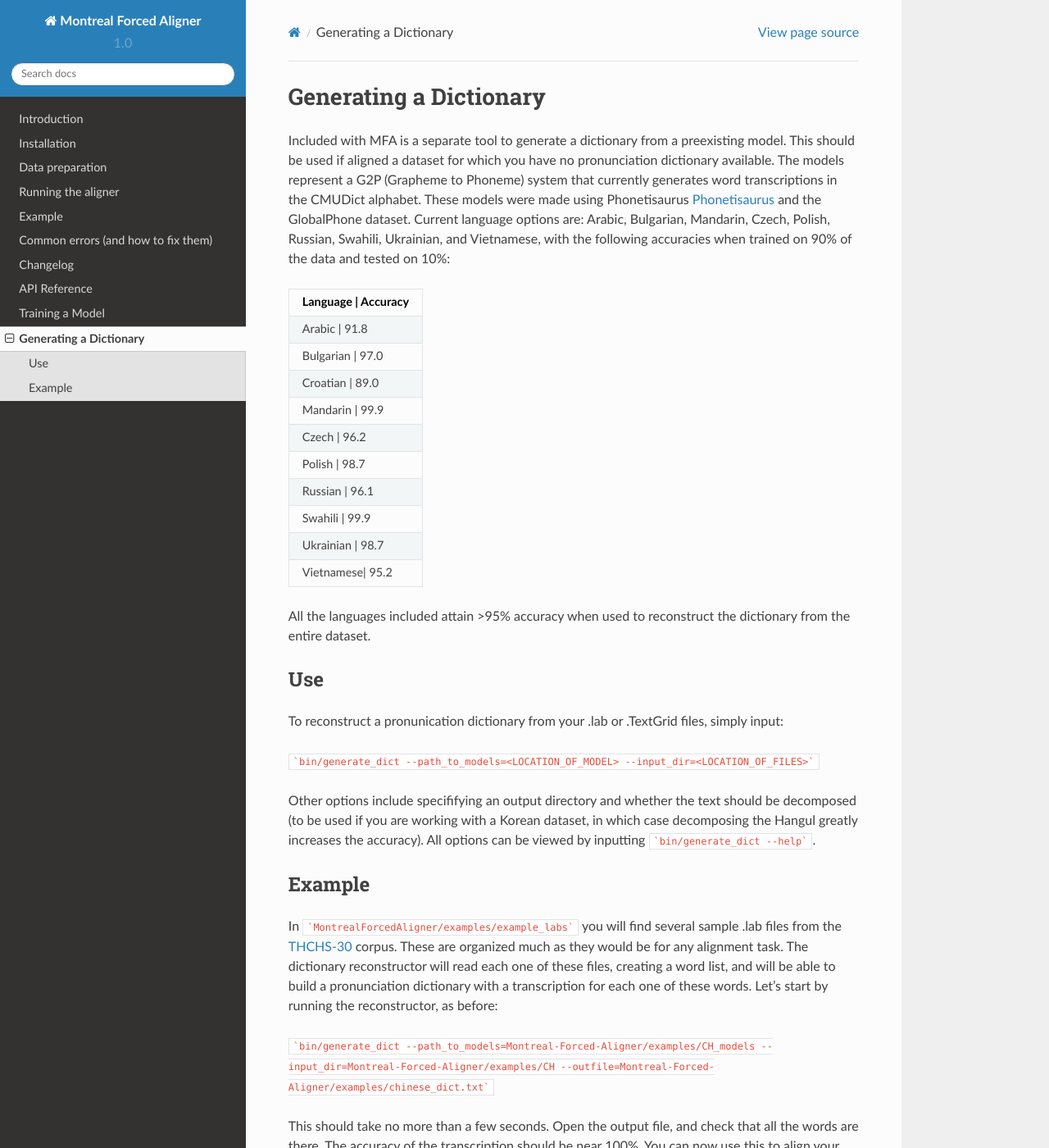
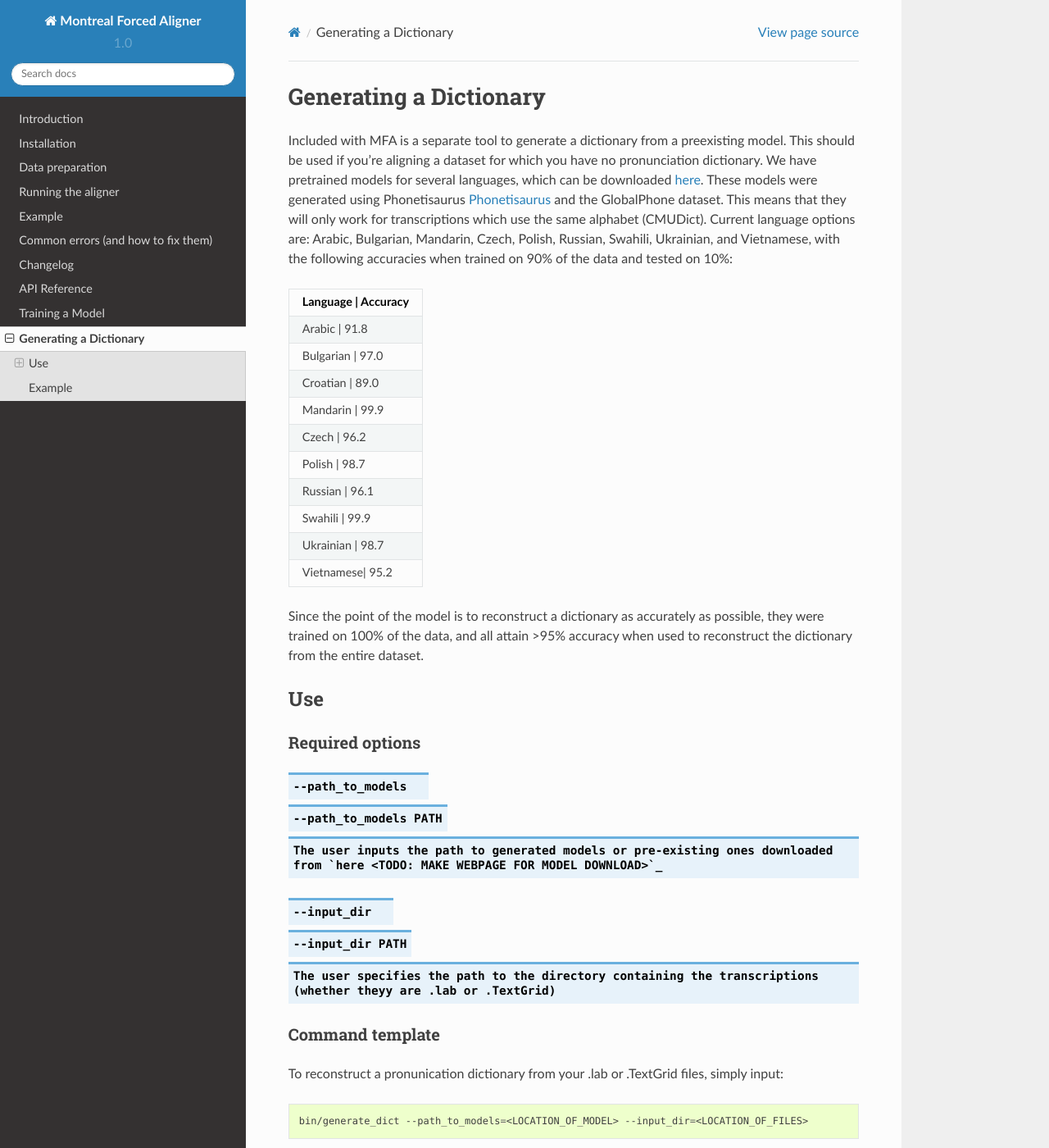
Before and after one commit to MontrealCorpusTools/Montreal-Forced-Aligner, a Sphinx documentation site: the page built from docs/source/dictionary_generating.rst, in a window 1280 px wide and 1400 px high. Shown: the whole window at 82% size. Built offline with Sphinx 7.4.7 and the Read the Docs theme 2.0.0, drawn with Linux system fonts in a browser that asks for light colours; some of the changed text lies outside the part shown.

````diff
--- a/docs/source/dictionary_generating.rst
+++ b/docs/source/dictionary_generating.rst
@@ -1,14 +1,14 @@
 .. _dict_generating:
 
 .. _`THCHS-30`: http://www.openslr.org/18/
-
+.. _`Phonetisaurus`: https://github.com/AdolfVonKleist/Phonetisaurus
 
 
 ***********************
 Generating a Dictionary
 ***********************
 
-Included with MFA is a separate tool to generate a dictionary from a preexisting model. This should be used if aligned a dataset for which you have no pronunciation dictionary available. The models represent a G2P (Grapheme to Phoneme) system that currently generates word transcriptions in the CMUDict alphabet. These models were made using Phonetisaurus `Phonetisaurus <https://github.com/AdolfVonKleist/Phonetisaurus>`_ and the GlobalPhone dataset. Current language options are: Arabic, Bulgarian, Mandarin, Czech, Polish, Russian, Swahili, Ukrainian, and Vietnamese, with the following accuracies when trained on 90% of the data and tested on 10%:
+Included with MFA is a separate tool to generate a dictionary from a preexisting model. This should be used if you're aligning a dataset for which you have no pronunciation dictionary. We have pretrained models for several languages, which can be downloaded `here <TODO: MAKE WEBPAGE FOR MODEL DOWNLOAD>`_. These models were generated using Phonetisaurus `Phonetisaurus`_ and the GlobalPhone dataset. This  means that they will only work for transcriptions which use the same alphabet (CMUDict). Current language options are: Arabic, Bulgarian, Mandarin, Czech, Polish, Russian, Swahili, Ukrainian, and Vietnamese, with the following accuracies when trained on 90% of the data and tested on 10%:
 
 +----------------------+
 | Language  | Accuracy |
@@ -35,27 +35,42 @@
 +----------------------+
 
 
-All the languages included attain >95% accuracy when used to reconstruct the dictionary from the entire dataset.
-
+Since the point of the model is to reconstruct a dictionary as accurately as possible, they were trained on 100% of the data, and all attain >95% accuracy when used to reconstruct the dictionary from the entire dataset.
 
 Use
 =======
 
+Required options
+---------------
+.. cmdoption:: --path_to_models
+                --path_to_models PATH
+        The user inputs the path to generated models or pre-existing ones downloaded from `here <TODO: MAKE WEBPAGE FOR MODEL DOWNLOAD>`_
+
+.. cmdoption:: --input_dir
+                --input_dir PATH
+        The user specifies the path to the directory containing the transcriptions (whether theyy are .lab or .TextGrid)
+
+Command template
+-----------------
 To reconstruct a pronunication dictionary from your .lab or .TextGrid files, simply input:
 
-```bin/generate_dict --path_to_models=<LOCATION_OF_MODEL> --input_dir=<LOCATION_OF_FILES>```
+.. code-block:: bash
+
+    bin/generate_dict --path_to_models=<LOCATION_OF_MODEL> --input_dir=<LOCATION_OF_FILES>
 
 Other options include specififying an output directory and whether the text should be decomposed (to be used if you are working with a Korean dataset, in which case decomposing the Hangul greatly increases the accuracy). All options can be viewed by inputting ```bin/generate_dict --help```.
 
 
 Example
 =============
-In ```MontrealForcedAligner/examples/example_labs``` you will find several sample .lab files from the `THCHS-30`_ corpus. These are organized much as they would be for any alignment task. The dictionary reconstructor will read each one of these files, creating a word list, and will be able to build a pronunciation dictionary with a transcription for each one of these words. Let's start by running the reconstructor, as before:
+
+In ```Montreal-Forced-Aligner/examples/example_labs``` you will find several sample .lab files (orthographic transcriptions) from the `THCHS-30`_ corpus. These are organized much as they would be for any alignment task. The dictionary reconstructor will create a word list of all the orthographic word-forms in the files, and will build a pronunciation dictionary with a phonetic transcription for each one of these words, which it will write to a file. Let's start by running the reconstructor, as before:
 
 ```bin/generate_dict --path_to_models=Montreal-Forced-Aligner/examples/CH_models --input_dir=Montreal-Forced-Aligner/examples/CH --outfile=Montreal-Forced-Aligner/examples/chinese_dict.txt```
 
 This should take no more than a few seconds. Open the output file, and check that all the words are there. The accuracy of the transcription should be near 100%. You can now use this to align your mini corpus:
 
+TODO: MAKE SURE JUST ALIGN IS CORRECT
 ```bin/mfa_train_and_align Montreal-Forced-Aligner/examples/CH  Montreal-Forced-Aligner/examples/chinese_dict.txt Montreal-Forced-Aligner/examples/```
 
-Since there are very few files, the alignment will almost certainly be suboptimal. This example is intended more to give a sense of the pipeline for generating a dictionary and using it for alignment.
+Since there are very few files (i.e. small training set), the alignment will be suboptimal. This example is intended more to give a sense of the pipeline for generating a dictionary and using it for alignment.
````
Also changed, not shown: 2 other files.
